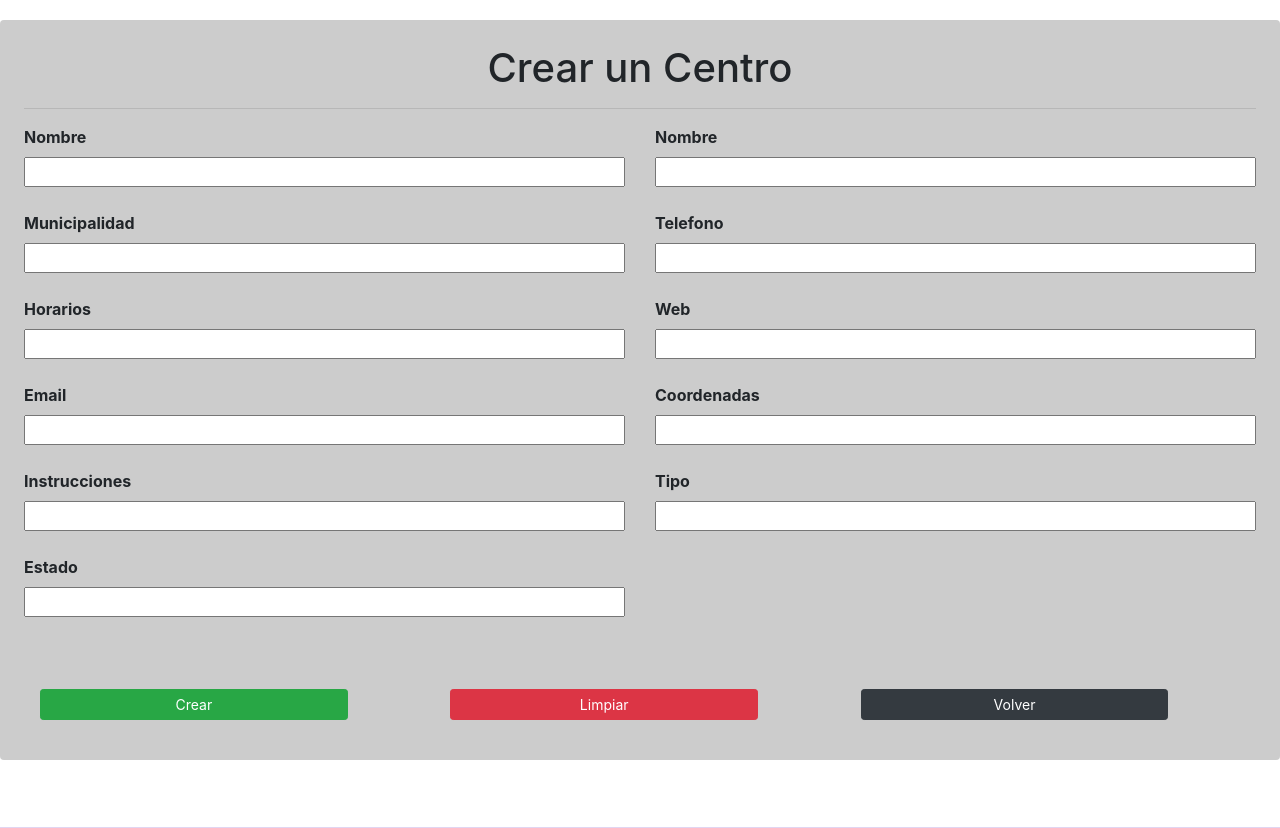
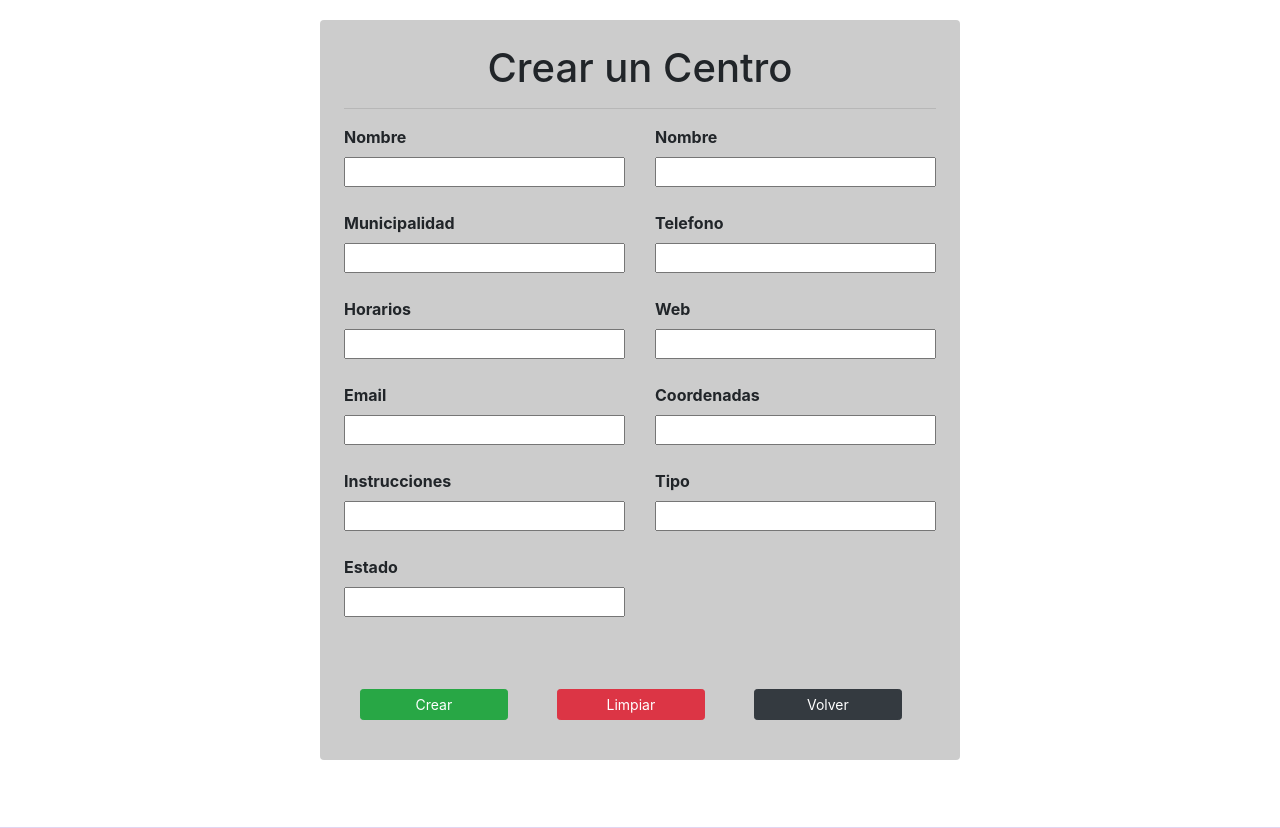
Before and after one commit to Cesar-Morales/software-project-2020, a Flask app: page /centros/nuevo in a window 1280 px wide. Shown: the part 80-908 px from the top of the page. Run offline with Flask 2, Linux system fonts and the light colour scheme; a user stored in the database is signed in; parts of the project's set-up code (start-up, migrations or seed data) failed here and were passed over; some libraries are stand-ins or nearby versions.

Commit message:
Tempalte centros new listo

```diff
--- a/app/templates/centros/new.html
+++ b/app/templates/centros/new.html
@@ -5,11 +5,11 @@
   {% endblock %}
 {% block content %}
 <div class="row">
-    <div class="col-2"></div>
-    <div class="col-sm-12 col-12 col-md-8 col-lg-12 p-4 rounded" style="background: #cccccc">
+    <div class="col-md-1 col-lg-3"></div>
+    <div class="col-12 col-md-10 col-lg-6 p-4 rounded" style="background: #cccccc">
       <h1 style="text-align: center">Crear un Centro </h1>
       <hr>
-      <form action="{{ url_for('center_create') }}" method="POST" >
+      <form autocomplete="off" action="{{ url_for('center_create') }}" method="POST" >
         {{ form.csrf_token }}
         <div class="row">
           <div class="mb-3 col-12 col-sm-6 col-md-6 col-lg-6">
@@ -114,6 +114,6 @@
         </div>
       </form>
     </div>
-    <div class="col-2"></div>
+    <div class="col-md-1 col-lg-3"></div>
 </div>
 {% endblock %}
```
